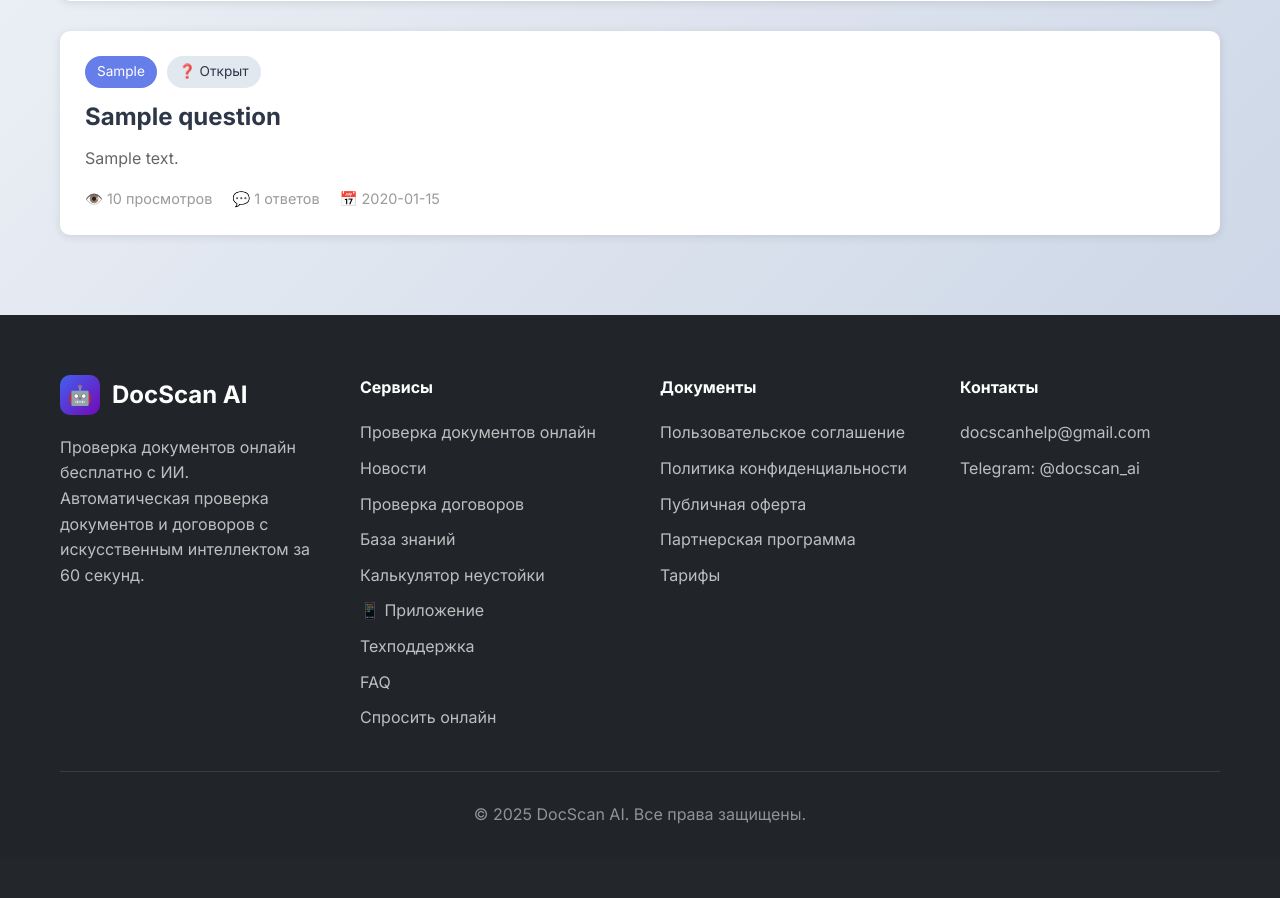
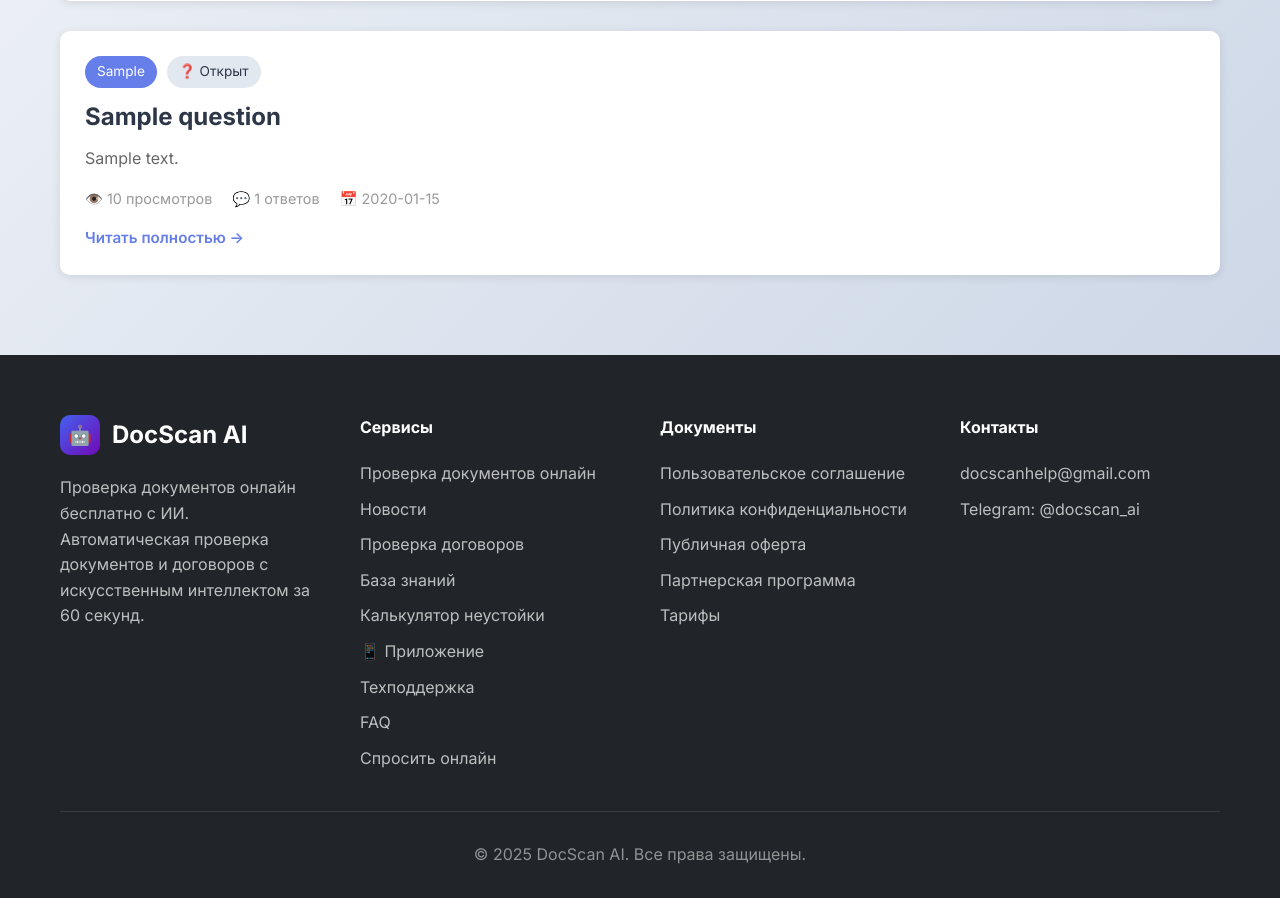
Before and after one commit to ramay1243/docscan-ai, a Flask app: page /questions in a window 1280 px wide. Shown: the part 557-1455 px from the top of the page. Before the commit the page ends 1381 px from the top, so only its background shows below. Run offline with Flask 3, Linux system fonts and the light colour scheme; tables that the repository leaves empty hold one stand-in row (values such as "Sample post").

Commit message:
Исправлены ссылки на вопросы: заменены JavaScript-ссылки на HTML для лучшей индексации поисковиками

```diff
--- a/static/templates/questions.html
+++ b/static/templates/questions.html
@@ -423,7 +423,7 @@
         <div id="questionsList">
             {% if questions and questions|length > 0 %}
                 {% for question in questions %}
-                <div class="question-card" style="background: white; padding: 25px; border-radius: 10px; box-shadow: 0 2px 10px rgba(0,0,0,0.1); margin-bottom: 20px; cursor: pointer;" onclick="window.location.href='/questions/{{ question.id }}'">
+                <div class="question-card" style="background: white; padding: 25px; border-radius: 10px; box-shadow: 0 2px 10px rgba(0,0,0,0.1); margin-bottom: 20px;">
                     <div style="display: flex; justify-content: space-between; align-items: start; gap: 20px;">
                         <div style="flex: 1;">
                             <div style="display: flex; gap: 10px; align-items: center; margin-bottom: 10px;">
@@ -438,12 +438,19 @@
                                 <span style="background: #e2e8f0; color: #2d3748; padding: 5px 12px; border-radius: 20px; font-size: 0.85rem;">❓ Открыт</span>
                                 {% endif %}
                             </div>
-                            <h2 style="font-size: 1.5rem; margin-bottom: 10px; color: #2d3748;">{{ question.title }}</h2>
+                            <h2 style="font-size: 1.5rem; margin-bottom: 10px; color: #2d3748;">
+                                <a href="/questions/{{ question.id }}" style="color: inherit; text-decoration: none; cursor: pointer;" onmouseover="this.style.color='#667eea';" onmouseout="this.style.color='inherit';">{{ question.title }}</a>
+                            </h2>
                             <p style="color: #666; margin-bottom: 15px; line-height: 1.6;">{{ question.content[:200] }}{% if question.content|length > 200 %}...{% endif %}</p>
                             <div style="display: flex; gap: 20px; color: #999; font-size: 0.9rem;">
                                 <span>👁️ {{ question.views_count }} просмотров</span>
                                 <span>💬 {{ question.answers_count }} ответов</span>
                                 <span>📅 {{ question.created_at[:10] }}</span>
+                            </div>
+                            <div style="margin-top: 15px;">
+                                <a href="/questions/{{ question.id }}" style="color: #667eea; text-decoration: none; font-weight: 600; font-size: 0.95rem;" onmouseover="this.style.textDecoration='underline';" onmouseout="this.style.textDecoration='none';">
+                                    Читать полностью →
+                                </a>
                             </div>
                         </div>
                     </div>
```
